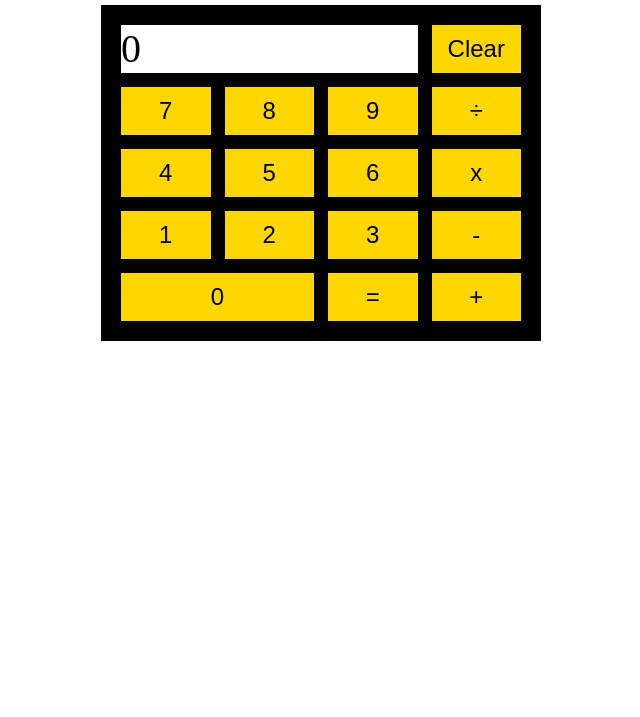
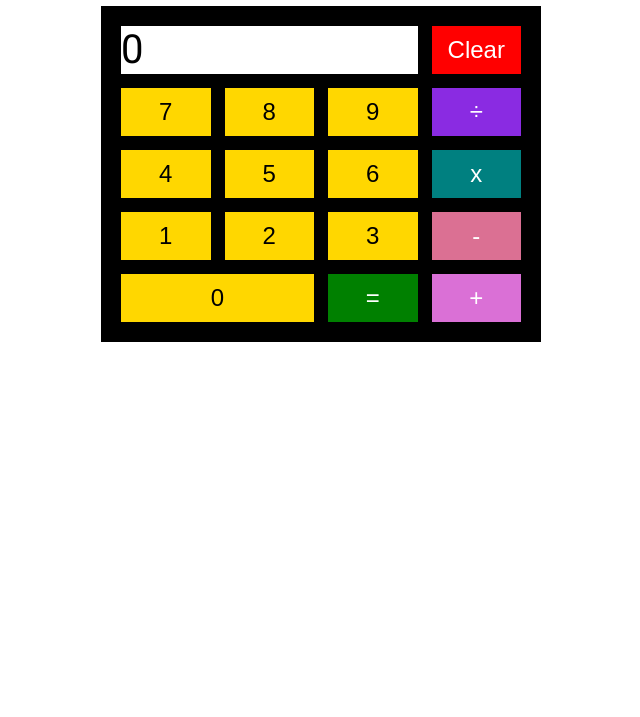
Before and after one commit to RawleSpringer/calculator, a plain HTML site: page index.html in a window 1280 px wide. Shown: the part 83-800 px from the top of the page, without its empty margins (319-959 px from the left). Drawn offline with Linux system fonts and the light colour scheme.

Commit message:
added more styling

```diff
--- a/index.css
+++ b/index.css
@@ -1,3 +1,7 @@
+body {
+  font-family: "Roboto", sans-serif;
+}
+
 .calculator {
   display: grid;
   grid-template-columns: repeat(4, minmax(0, 1fr));
@@ -40,3 +44,33 @@ button {
   background-color: gold;
   border: none;
 }
+
+.clear {
+  background-color: red;
+  color: white;
+}
+
+.divide {
+  background-color: blueviolet;
+  color: white;
+}
+
+.multiply {
+  background-color: teal;
+  color: white;
+}
+
+.subtract {
+  background-color: palevioletred;
+  color: white;
+}
+
+.add {
+  background-color: orchid;
+  color: white;
+}
+
+.equal {
+  background-color: green;
+  color: white;
+}
--- a/index.html
+++ b/index.html
@@ -5,6 +5,11 @@
     <meta name="viewport" content="width=device-width, initial-scale=1.0" />
     <title>Calculator</title>
     <link rel="stylesheet" href="index.css" />
+    <link rel="preconnect" href="https://fonts.gstatic.com" />
+    <link
+      href="https://fonts.googleapis.com/css2?family=Roboto&display=swap"
+      rel="stylesheet"
+    />
   </head>
   <body>
     <div class="container">
@@ -15,18 +20,18 @@
         <button class="numbers">7</button>
         <button class="numbers">8</button>
         <button class="numbers">9</button>
-        <button class="operators">÷</button>
+        <button class="operators divide">÷</button>
         <button class="numbers">4</button>
         <button class="numbers">5</button>
         <button class="numbers">6</button>
-        <button class="operators">x</button>
+        <button class="operators multiply">x</button>
         <button class="numbers">1</button>
         <button class="numbers">2</button>
         <button class="numbers">3</button>
-        <button class="operators">-</button>
+        <button class="operators subtract">-</button>
         <button class="numbers zero">0</button>
         <button class="equal">=</button>
-        <button class="operators">+</button>
+        <button class="operators add">+</button>
       </div>
     </div>
     <script src="index.js"></script>
```
